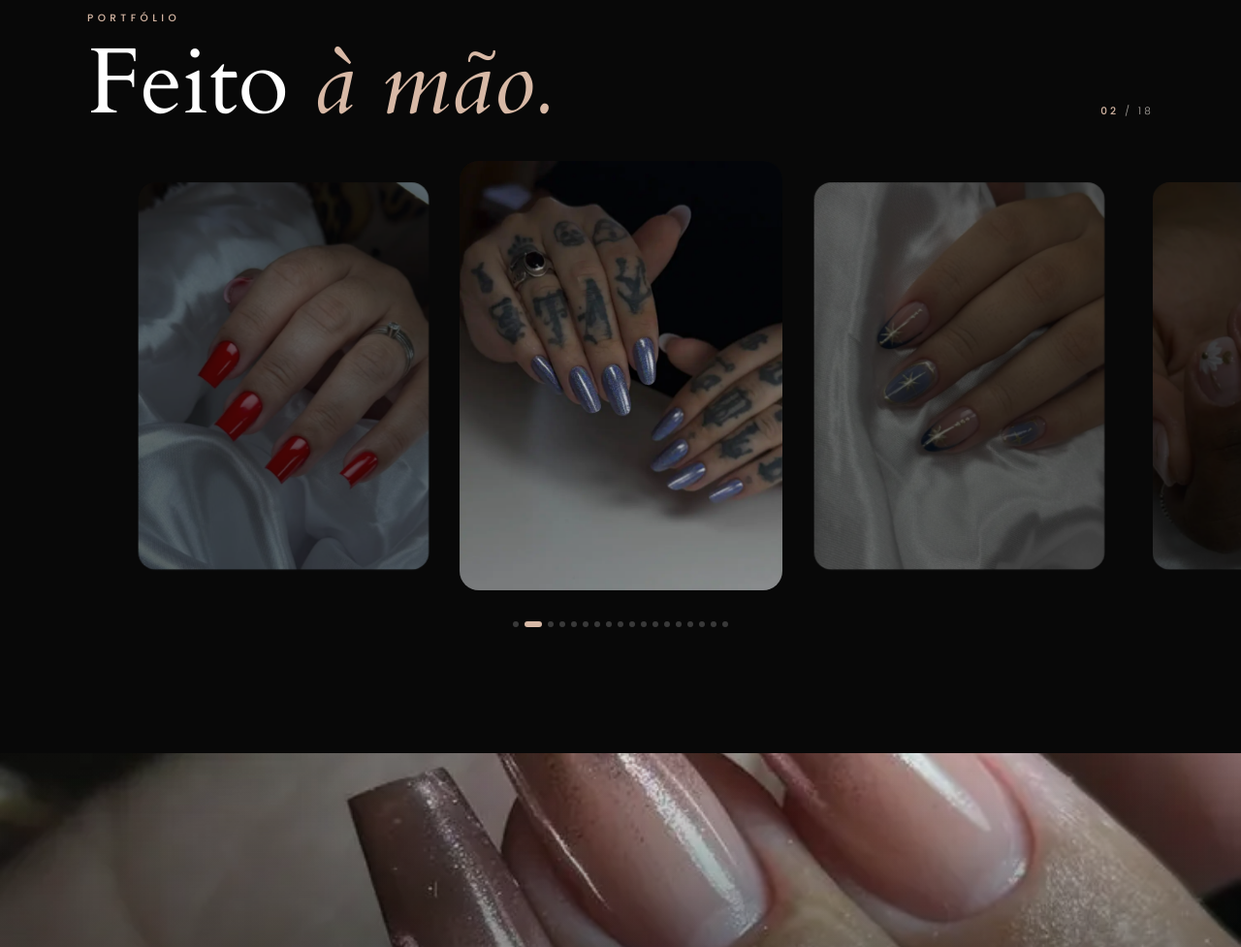
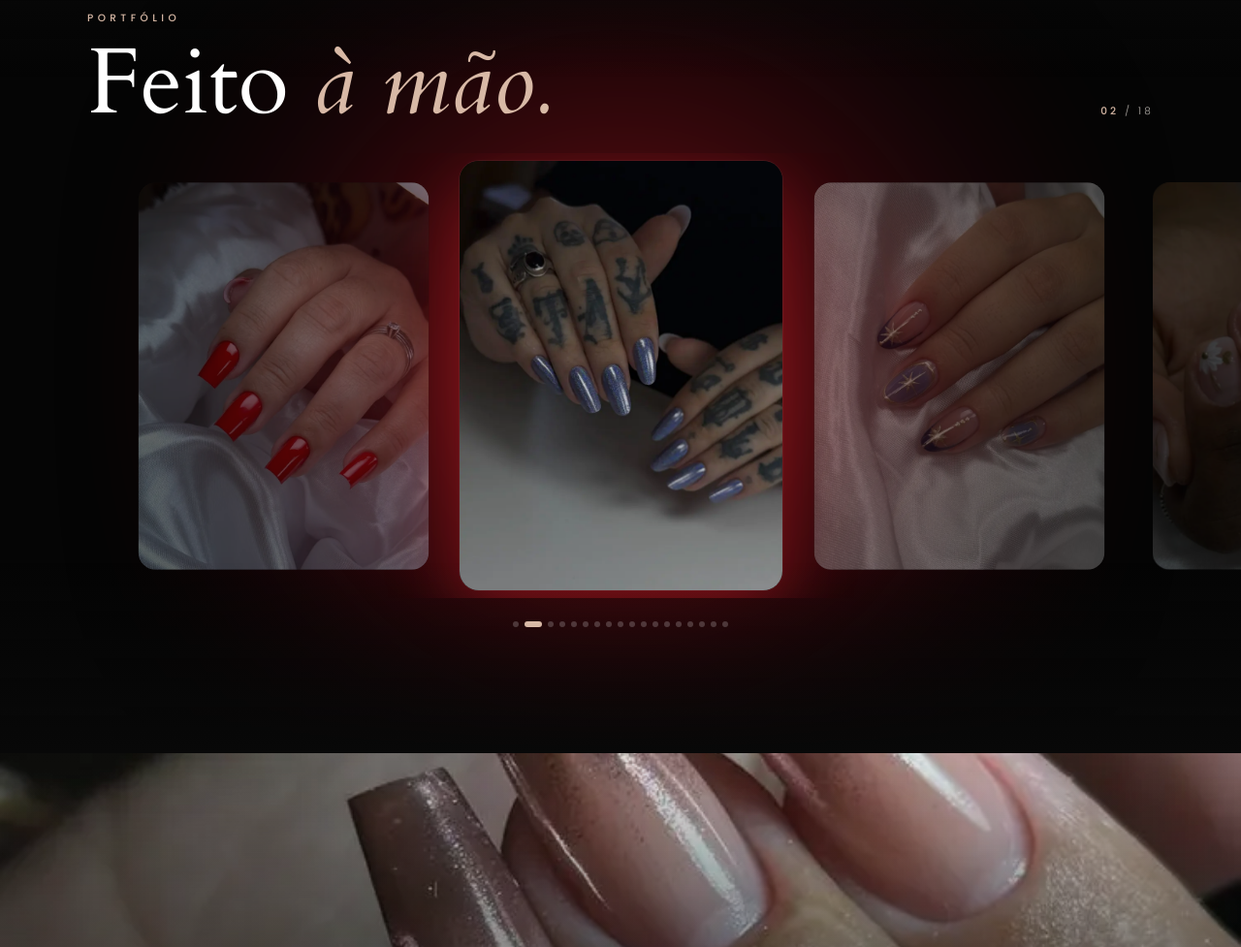
Before and after one commit to rudsonp48-lab/site-raiane-dias, a website: page index.html in a window 1280 px wide. Shown: the part 8612-9589 px from the top of the page at 97% size. Drawn offline with Linux system fonts and the light colour scheme; no server answers.

Commit message:
Luz vermelha de estúdio atrás do carrossel do portfólio
Co-Authored-By: Claude Opus 5 <noreply@anthropic.com>
Claude-Session: https://claude.ai/code/session_014W1HynE2f1TmXJ2jnFdRGd

```diff
--- a/index.html
+++ b/index.html
@@ -165,18 +165,24 @@ a:focus-visible,button:focus-visible{outline:2px solid var(--gold);outline-offse
 .foot small{display:block;margin-top:12px;font-size:9.5px;letter-spacing:.5em;color:rgba(216,185,166,.6)}
 @media(min-width:900px){.cta-bg img{object-position:50% 25%}}
 @media(prefers-reduced-motion:reduce){
- html{scroll-behavior:auto}.rv{transition:none;transform:none;opacity:1}.name .ch{animation:none;transform:none}.tag,.hero .chips{animation:none;opacity:1}.pin::before,.pin::after,.cue::after{animation:none}
+ html{scroll-behavior:auto}.pf::before{animation:none;opacity:.9}.rv{transition:none;transform:none;opacity:1}.name .ch{animation:none;transform:none}.tag,.hero .chips{animation:none;opacity:1}.pin::before,.pin::after,.cue::after{animation:none}
 }
 
 /* ===== PORTFÓLIO ===== */
-.pf{padding:92px 0 100px;background:var(--bg);--pw:min(320px,74vw)}
+.pf{padding:92px 0 100px;background:#050505;--pw:min(320px,74vw);position:relative;overflow:hidden;isolation:isolate}
+.pf::before{content:'';position:absolute;left:50%;top:56%;width:min(1000px,165vw);aspect-ratio:1/1;transform:translate(-50%,-50%);z-index:-1;pointer-events:none;
+  background:radial-gradient(circle,rgba(226,38,46,.58) 0%,rgba(168,18,30,.34) 30%,rgba(104,10,20,.16) 52%,rgba(40,4,8,.05) 70%,transparent 80%);
+  filter:blur(34px);animation:pfGlow 7.5s ease-in-out infinite alternate}
+.pf::after{content:'';position:absolute;inset:0;z-index:-1;pointer-events:none;
+  background:linear-gradient(to bottom,var(--bg) 0%,rgba(8,8,8,0) 22%,rgba(8,8,8,0) 78%,var(--bg) 100%)}
+@keyframes pfGlow{from{opacity:.7;transform:translate(-50%,-50%) scale(.94)}to{opacity:1;transform:translate(-50%,-50%) scale(1.08)}}
 .pf-head{display:flex;align-items:flex-end;justify-content:space-between;gap:18px;margin-bottom:26px}
 .pf-count{font-size:10.5px;letter-spacing:.3em;color:var(--mut);white-space:nowrap;padding-bottom:8px}
 .pf-count b{color:var(--gold);font-weight:500}
 .pf-track{display:flex;gap:16px;overflow-x:auto;scroll-snap-type:x mandatory;scroll-behavior:smooth;scrollbar-width:none;-ms-overflow-style:none;padding:8px calc(50% - var(--pw)/2);-webkit-overflow-scrolling:touch}
 .pf-track::-webkit-scrollbar{display:none}
 .pf-slide{flex:0 0 var(--pw);scroll-snap-align:center;aspect-ratio:3/4;border-radius:20px;overflow:hidden;background:#121212;opacity:.4;transform:scale(.9);transition:opacity .7s var(--ease),transform .7s var(--ease)}
-.pf-slide.on{opacity:1;transform:scale(1)}
+.pf-slide.on{opacity:1;transform:scale(1);box-shadow:0 26px 70px rgba(214,30,40,.42),0 0 0 1px rgba(255,255,255,.06)}
 .pf-slide img{width:100%;height:100%;object-fit:cover;display:block}
 .pf-dots{display:flex;gap:6px;justify-content:center;align-items:center;margin-top:24px;flex-wrap:wrap;padding:0 22px}
 .pf-dot{width:6px;height:6px;border-radius:50%;background:rgba(255,255,255,.2);border:0;padding:0;cursor:pointer;transition:background .4s var(--ease),width .4s var(--ease)}
```
